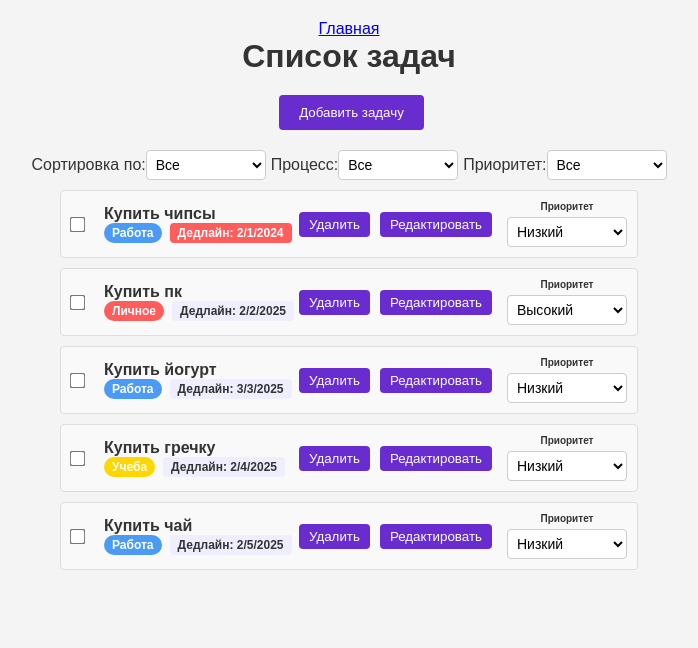
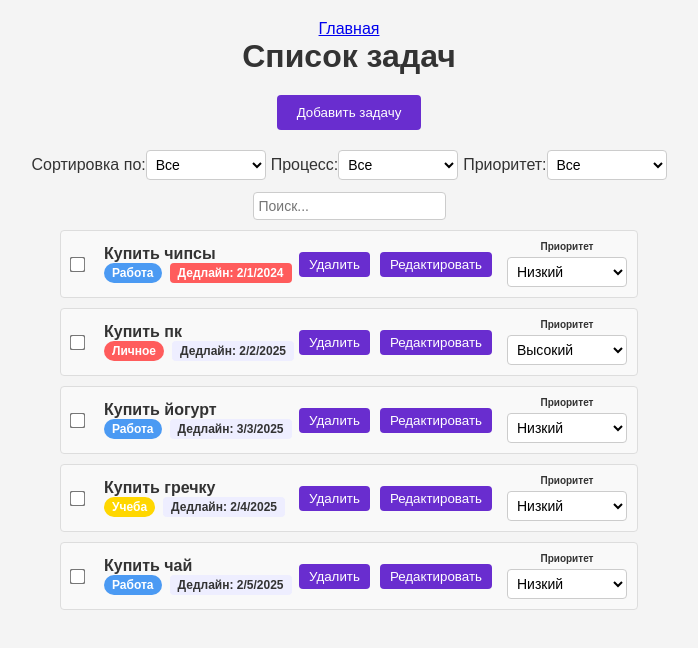
Before and after one commit to WetFlamer/learn-project-todolist, a React (Vite) app: page / in a window 1280 px wide. Shown: the top 648 px of the page, without its empty margins (291-989 px from the left). Built offline with nearby package versions, Linux system fonts and the light colour scheme.

Commit message:
Функция поиска

```diff
--- /dev/null
+++ b/src/Components/Interfaces/SearchInterfaces.tsx
@@ -0,0 +1,5 @@
+
+export interface SearchProps {
+  searchValue: string;
+  setSearchValue: React.Dispatch<React.SetStateAction<string>>;
+}
--- a/src/Components/Interfaces/TodoInterfaces.tsx
+++ b/src/Components/Interfaces/TodoInterfaces.tsx
@@ -15,8 +15,8 @@ export interface Todo {
   deadline: string;
 }
 export interface TodoModalProps {
-  editingId: number | null;
-  todo: Todo;
+  editingId?: number | null;
+  todo?: Todo;
   todos: Todo[];
   setTodos: React.Dispatch<React.SetStateAction<Todo[]>>;
   setIsModalOpen: React.Dispatch<React.SetStateAction<boolean>>;
--- /dev/null
+++ b/src/Components/Search/SearchForm.tsx
@@ -0,0 +1,27 @@
+import React from "react";
+import styles from '../styles/Search.module.css'
+import { SearchProps } from "../Interfaces/SearchInterfaces";
+
+const SearchForm: React.FC<SearchProps> = ({ searchValue, setSearchValue }) => {
+  const changeValue = (e: React.ChangeEvent<HTMLInputElement>) => {
+    setSearchValue(e.target.value);
+  };
+
+  const handleSearch = (e: React.FormEvent) => {
+    e.preventDefault();
+  };
+
+  return (
+    <form className={styles.searchForm} onSubmit={handleSearch}>
+      <input
+        onChange={changeValue}
+        type="text"
+        name="search"
+        value={searchValue}
+        placeholder="Поиск..."
+      />
+    </form>
+  );
+};
+
+export default SearchForm;
--- a/src/Components/TodoList/TodoList.tsx
+++ b/src/Components/TodoList/TodoList.tsx
@@ -7,6 +7,7 @@ import {
   ProcessFilter,
   SortStatuses,
 } from "../SortFilters/Filters";
+import SearchForm from "../Search/SearchForm";
 
 const TodoList: React.FC<TodoListProps> = ({
   todos,
@@ -15,6 +16,8 @@ const TodoList: React.FC<TodoListProps> = ({
   sort,
   processFilterValue,
 }) => {
+  const [searchValue, setSearchValue] = useState("");
+
   const deleteTodo = (id: number) => {
     setTodos((prevTodos: Todo[]) => prevTodos.filter((todo) => todo.id !== id));
   };
@@ -36,6 +39,9 @@ const TodoList: React.FC<TodoListProps> = ({
 
       return matchesStatus && matchesPriority;
     })
+    .filter((todo) =>
+      todo.title.toLowerCase().includes(searchValue.toLowerCase())
+    )
     .sort((a, b) => {
       if (sort === SortStatuses.ALPHABET) {
         return a.title.localeCompare(b.title);
@@ -59,14 +65,12 @@ const TodoList: React.FC<TodoListProps> = ({
     setDraggedItem(id);
     e.currentTarget.classList.add(styles.dragged);
     e.currentTarget.classList.add(styles.grabbing);
-
   };
 
   const handleDragOver = (e: React.DragEvent<HTMLLIElement>) => {
     e.preventDefault();
     e.currentTarget.classList.add(styles.dragOver);
   };
-
 
   const handleDrop = (id: number) => {
     if (draggedItem === null) return;
@@ -102,6 +106,7 @@ const TodoList: React.FC<TodoListProps> = ({
 
   return (
     <>
+      <SearchForm searchValue={searchValue} setSearchValue={setSearchValue} />
       <ul className={styles.listSpace}>
         {filteredTasks.length === 0 && <h3>Задач нет</h3>}
         {filteredTasks.map((todo) => (
--- a/src/Components/UI/Button.tsx
+++ b/src/Components/UI/Button.tsx
@@ -1,13 +1,15 @@
 import React from "react";
-
+import styles from '../styles/TodoList.module.css'
 interface ButtonProps {
   text: string;
-  onClick: () => void;
+  type?: string;
+  onClick?: () => void;
 }
 
 const Button: React.FC<ButtonProps> = ({ text, onClick,  }) => {
   return (
     <button
+    className={styles.defaultButton}
       onClick={onClick}
     >
       {text}
--- /dev/null
+++ b/src/Components/styles/Search.module.css
@@ -0,0 +1,7 @@
+.searchForm {
+    display: flex;
+    flex-direction: column;
+    align-items: center;
+    justify-content: center;
+    margin-top: 1%;
+}
--- a/src/Components/styles/TodoList.module.css
+++ b/src/Components/styles/TodoList.module.css
@@ -30,7 +30,7 @@
   color: #888;
 }
 
-button {
+.defaultButton {
   background-color: #692dcf;
   border: none;
   color: white;
@@ -41,15 +41,15 @@ button {
   transition: background-color 0.2s;
 }
 
-button:hover {
+.defaultButton:hover {
     background-color: #4c628bf1;
 }
 
-button:focus {
+.defaultButton:focus {
   outline: none;
 }
 
-button:disabled {
+.defaultButton:disabled {
   background-color: #f2f2f2;
   cursor: not-allowed;
 }
```
